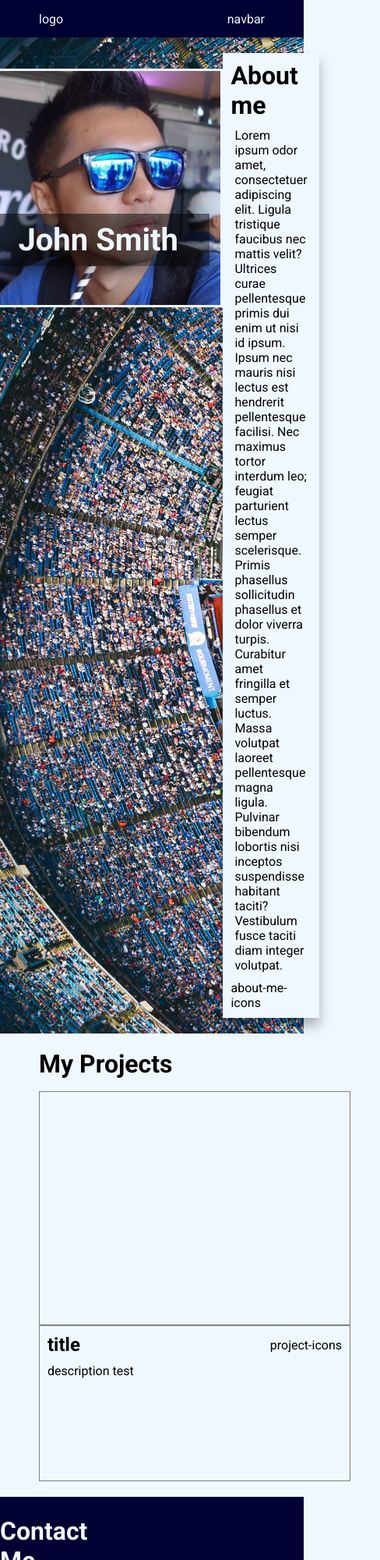
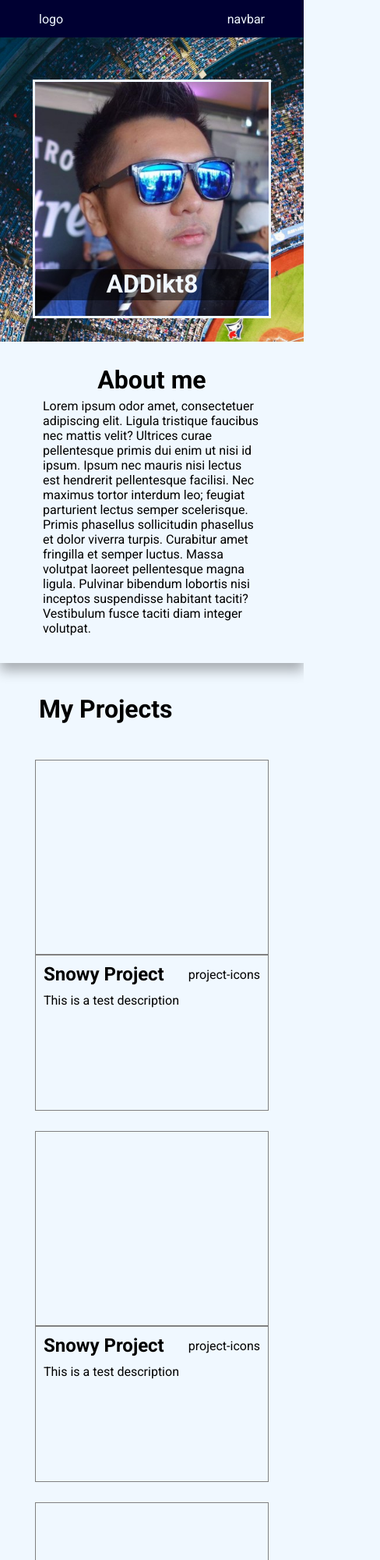
Before and after one commit to ADDikt88/homepage, a website built with webpack: page src/template.html in a window 390 px wide. Shown: the top 2000 px of the page at 78% size, 488 px wide, since content can reach past the window. Built offline with nearby package versions, Linux system fonts and the light colour scheme.

Commit message:
Add media query responsiveness
Layout will change based on screen size from
mobile, tablet, desktop, and large desktop.

```diff
--- a/src/images.js
+++ b/src/images.js
@@ -4,18 +4,34 @@ import snowyBackgroundJpg from "./images/snowy.jpeg";
 // import img4 from "./images/goldstar.svg";
 // import img5 from "./images/trash.svg";
 
-function processIMG(imgFile, height) {
+function processIMG(imgFile, height, width, altText) {
   const img = document.createElement("img");
   img.src = imgFile;
-  img.alt = "image";
+  img.alt = altText;
   img.style.objectFit = "cover";
-  img.style.height = height;
-  //img.style.width = height;
+  img.style.objectPosition = "center";
+  img.style.height = "100%";
+  img.style.width = "100%";
   return img;
 }
 
-const profileImg = processIMG(profileJpg, "300px");
-const skydomeBackgroundImg = processIMG(skydomeBackgroundJpg, "300px");
-const snowyBackgroundImg = processIMG(snowyBackgroundJpg, "200px");
+const profileImg = processIMG(
+  profileJpg,
+  "300px",
+  "300px",
+  "Profile Image of ADDikt"
+);
+const skydomeBackgroundImg = processIMG(
+  skydomeBackgroundJpg,
+  "300px",
+  "300px",
+  "Aerial shot of the Skydome"
+);
+const snowyBackgroundImg = processIMG(
+  snowyBackgroundJpg,
+  "200px",
+  "200px",
+  "Snowy forest background"
+);
 
 export { profileImg, skydomeBackgroundImg, snowyBackgroundImg };
--- a/src/mainPage.js
+++ b/src/mainPage.js
@@ -10,6 +10,7 @@ import {
   //   phoneIcon,
   //   linkIcon,
 } from "./icons.js";
+import { projectList } from "./projects.js";
 
 function mainpage() {
   //const header = document.querySelector("header");
@@ -21,52 +22,13 @@ function mainpage() {
   aboutMeLeft.appendChild(profileImg);
 
   const projectsContainer = document.querySelector(".projects-container");
-  const projectCard = createProjectCard(
-    createProject(snowyBackgroundImg, "title", "link", "description test")
-  );
-  projectsContainer.appendChild(projectCard);
+
+  projectList.forEach((card) => {
+    projectsContainer.appendChild(card);
+  });
 
   const footerRight = document.querySelector(".footer-right");
   footerRight.appendChild(snowyBackgroundImg);
 }
 
-function createProject(screenshot, title, link, description) {
-  return { screenshot, title, link, description };
-}
-
-function createProjectCard(project) {
-  const projectCard = document.createElement("div");
-  projectCard.classList = "project-card";
-
-  const screenshotContainer = document.createElement("div");
-  screenshotContainer.classList = "screenshot-container";
-  screenshotContainer.appendChild(snowyBackgroundImg);
-
-  const projectInfo = document.createElement("div");
-  projectInfo.classList = "project-info";
-
-  const projectTitleBar = document.createElement("div");
-  projectTitleBar.classList = "project-title-bar";
-  const projectTitle = document.createElement("h2");
-  projectTitle.textContent = project.title;
-
-  const projectIcons = document.createElement("div");
-  projectIcons.classList = "project-icons";
-  projectIcons.textContent = "project-icons";
-
-  projectTitleBar.appendChild(projectTitle);
-  projectTitleBar.appendChild(projectIcons);
-
-  const projectDescription = document.createElement("p");
-  projectDescription.classList = "project-description";
-  projectDescription.textContent = project.description;
-
-  projectInfo.appendChild(projectTitleBar);
-  projectInfo.appendChild(projectDescription);
-
-  projectCard.appendChild(screenshotContainer);
-  projectCard.appendChild(projectInfo);
-
-  return projectCard;
-}
 export { mainpage };
--- /dev/null
+++ b/src/projects.js
@@ -0,0 +1,100 @@
+import {
+  profileImg,
+  skydomeBackgroundImg,
+  snowyBackgroundImg,
+} from "./images.js";
+
+let projectList = [];
+
+projectList.push(
+  createProjectCard(
+    skydomeBackgroundImg,
+    "Snowy Project",
+    "test",
+    "This is a test description"
+  )
+);
+
+projectList.push(
+  createProjectCard(
+    skydomeBackgroundImg,
+    "Snowy Project",
+    "test",
+    "This is a test description"
+  )
+);
+
+projectList.push(
+  createProjectCard(
+    skydomeBackgroundImg,
+    "Snowy Project",
+    "test",
+    "This is a test description"
+  )
+);
+
+projectList.push(
+  createProjectCard(
+    skydomeBackgroundImg,
+    "Snowy Project",
+    "test",
+    "This is a test description"
+  )
+);
+
+projectList.push(
+  createProjectCard(
+    skydomeBackgroundImg,
+    "Snowy Project",
+    "test",
+    "This is a test description"
+  )
+);
+
+projectList.push(
+  createProjectCard(
+    skydomeBackgroundImg,
+    "Snowy Project",
+    "test",
+    "This is a test description"
+  )
+);
+//projectList.push(projectCard2);
+
+function createProjectCard(screenshot, title, link, description) {
+  const projectCard = document.createElement("div");
+  projectCard.classList = "project-card";
+
+  const screenshotContainer = document.createElement("div");
+  screenshotContainer.classList = "screenshot-container";
+  screenshotContainer.appendChild(screenshot);
+
+  const projectInfo = document.createElement("div");
+  projectInfo.classList = "project-info";
+
+  const projectTitleBar = document.createElement("div");
+  projectTitleBar.classList = "project-title-bar";
+  const projectTitle = document.createElement("h2");
+  projectTitle.textContent = title;
+
+  const projectIcons = document.createElement("div");
+  projectIcons.classList = "project-icons";
+  projectIcons.textContent = "project-icons";
+
+  projectTitleBar.appendChild(projectTitle);
+  projectTitleBar.appendChild(projectIcons);
+
+  const projectDescription = document.createElement("p");
+  projectDescription.classList = "project-description";
+  projectDescription.textContent = description;
+
+  projectInfo.appendChild(projectTitleBar);
+  projectInfo.appendChild(projectDescription);
+
+  projectCard.appendChild(screenshotContainer);
+  projectCard.appendChild(projectInfo);
+
+  return projectCard;
+}
+
+export { projectList };
--- a/src/styles.css
+++ b/src/styles.css
@@ -18,6 +18,7 @@ body {
 }
 
 /* Header Styling */
+
 header {
   width: 100%;
   color: aliceblue;
@@ -29,6 +30,10 @@ nav {
   align-items: center;
   background-color: rgb(0, 0, 50);
   min-height: 3rem;
+  position: fixed;
+  top: 0;
+  width: 100%;
+  z-index: 1;
 }
 
 .logo {
@@ -41,7 +46,7 @@ nav {
 
 .about {
   width: 100%;
-  margin-top: 0;
+  margin-top: 2rem;
   background-image: url("./images/pexels-punttim-139762.jpg");
   background-size: cover;
   background-position: center;
@@ -65,7 +70,7 @@ nav {
   flex-direction: column;
   justify-content: space-around;
   align-items: flex-start;
-  max-width: 600px;
+  width: 600px;
   gap: 5px;
   padding: 10px;
   box-shadow: 0 10px 15px rgba(0, 0, 0, 0.3);
@@ -84,10 +89,12 @@ nav {
   font-size: 2.5rem;
   color: aliceblue;
   position: absolute;
-  bottom: 50px;
+  bottom: 1rem;
   background-color: rgba(0, 0, 0, 0.5);
   box-shadow: 0 10px 15px rgba(0, 0, 0, 0.3);
-  padding: 10px 40px;
+  padding: 10px 0;
+  width: 300px;
+  text-align: center;
 }
 
 /* Main Styling */
@@ -95,25 +102,28 @@ main {
   display: flex;
   flex-direction: column;
   justify-content: flex-start;
-  margin-left: 100px;
-  padding: 20px 20px;
+  padding: 20px 0;
   width: 100%;
 }
 
 .main-title {
-  width: 100%;
+  padding: 20px 50px;
 }
 
 .projects-container {
   display: grid;
   grid-template-columns: repeat(auto-fit, minmax(400px, 1fr));
-  gap: 20px;
+  gap: 30px;
+  justify-content: center;
+  align-items: center;
+  padding: 10px 50px;
 }
 
 /* Projects Container */
 .project-card {
   width: 400px;
   box-sizing: border-box;
+  justify-self: center;
 }
 
 .screenshot-container {
@@ -170,4 +180,153 @@ footer {
   flex-direction: column;
   gap: 10px;
   max-width: 300px;
+  margin: 0 20px;
 }
+
+.footer-right {
+  margin: 0 20px;
+}
+/*Media Queries*/
+
+@media (min-width: 1600px) {
+  nav {
+    padding-left: calc(50vw - 800px);
+    padding-right: calc(50vw - 800px);
+    width: 1600px;
+  }
+
+  .nav-bar {
+    margin-right: 50px;
+  }
+
+  main {
+    max-width: 1600px;
+  }
+
+  .contact-me {
+    padding-left: calc(50vw - 800px);
+  }
+
+  .footer-right {
+    padding-right: calc(50vw - 800px);
+  }
+}
+
+@media screen and (max-width: 1000px) {
+  nav,
+  main,
+  footer {
+    max-width: 1000px;
+  }
+
+  .about {
+    width: 100%;
+    display: block;
+    padding: 40px 0;
+  }
+  .about-me-left {
+    float: left;
+    margin: 30px 30px 10px 30px;
+  }
+
+  .about-me-right {
+    display: block;
+    margin-top: 100px;
+    margin-right: 30px;
+    margin-left: 100px;
+    width: auto;
+  }
+
+  .about-me-icons {
+    display: none;
+  }
+
+  .header-title {
+    font-size: 2.8rem;
+    color: aliceblue;
+    position: absolute;
+    top: 0;
+    left: 200px;
+    width: calc(100vw - 382px);
+    height: 3rem;
+    background-color: rgba(0, 0, 0, 0.5);
+    box-shadow: none;
+    padding-left: 120px;
+    text-align: start;
+  }
+}
+
+@media screen and (max-width: 600px) {
+  nav,
+  main,
+  footer {
+    max-width: 600px;
+    min-width: 320px;
+  }
+
+  .about {
+    width: 100%;
+    display: flex;
+    flex-direction: column;
+    align-items: center;
+    padding-bottom: 0;
+  }
+  .about-me-left {
+    width: 300px;
+    margin-bottom: 30px;
+  }
+  .about-me-right {
+    margin: auto;
+    padding: 30px 50px;
+    box-shadow: 0 10px 15px rgba(0, 0, 0, 0.3);
+  }
+  .about-me-title {
+    text-align: center;
+  }
+
+  .about-me-icons {
+    display: none;
+  }
+
+  .header-title {
+    font-size: 2rem;
+    color: aliceblue;
+    position: absolute;
+    left: 1px;
+    top: 240px;
+    text-align: center;
+    width: 299px;
+    height: 2.5rem;
+    padding: 0px;
+    background-color: rgba(0, 0, 0, 0.5);
+    box-shadow: none;
+  }
+
+  .projects-container {
+    display: grid;
+    grid-template-columns: repeat(auto-fit, minmax(250px, 1fr));
+    gap: 10px;
+    justify-content: center;
+    align-items: center;
+    padding: 10px 20px;
+  }
+
+  /* Projects Container */
+  .project-card {
+    width: 300px;
+    box-sizing: border-box;
+    justify-self: center;
+  }
+
+  .screenshot-container {
+    box-sizing: border-box;
+    width: 100%;
+    height: 250px;
+    border: 1px solid gray;
+    margin-top: 1rem;
+  }
+
+  .footer-right {
+    display: none;
+  }
+}
--- a/src/template.html
+++ b/src/template.html
@@ -19,7 +19,7 @@
       </nav>
       <div class="about">
         <div class="about-me-left">
-          <h1 class="header-title">John Smith</h1>
+          <h1 class="header-title">ADDikt8</h1>
         </div>
         <div class="about-me-right">
           <h1 class="about-me-title">About me</h1>
```
